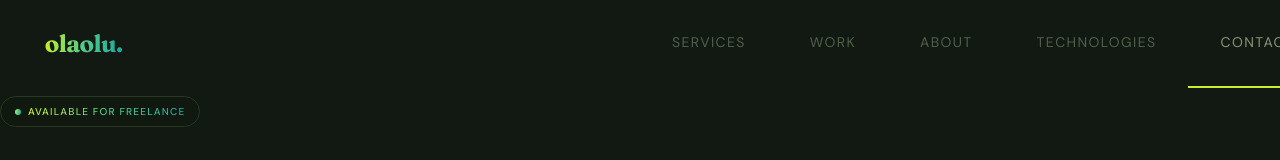
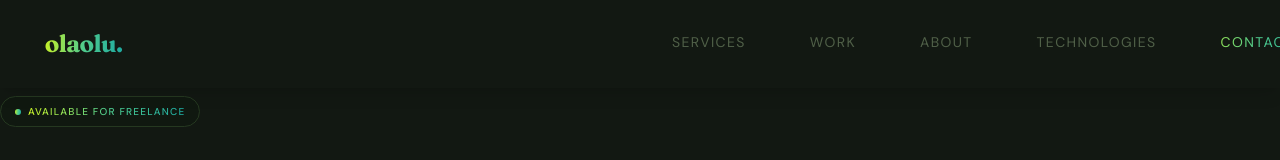
Before and after one commit to 0laolu/portfolio, a React (Vite) app: page / in a window 1280 px wide. Shown: the top 160 px of the page. Built offline with nearby package versions, Linux system fonts and the light colour scheme.

Commit message:
feat: make menu bar close when navlink is selected

```diff
--- a/src/components/header/Navbar.jsx
+++ b/src/components/header/Navbar.jsx
@@ -12,6 +12,17 @@ export default function Navbar() {
         setIsActive(!isActive)
         navLinksRef.current.classList.toggle("active")
         menuBarRef.current.classList.toggle("active")
+    }
+
+    const closeNavbar = () => {
+        setIsActive(false)
+        if (navLinksRef.current) {
+            navLinksRef.current.classList.remove("active")
+            navLinksRef.current.classList.add("invisible")
+        }
+        if (menuBarRef.current) {
+            menuBarRef.current.classList.remove("active")
+        }
     }
 
     useEffect(() => {
@@ -41,7 +52,7 @@ export default function Navbar() {
     }, [])
 
     return (
-        <header className="fixed top-0 w-full z-50 bg-[var(--color-bg)]">
+        <header className="fixed top-0 w-full z-50 bg-[var(--color-bg)] shadow-lg">
             <nav className=" w-93/100 max-w-[800px] mx-auto pt-4 flex justify-between items-center lg:max-w-[1440px] lg:pt-0">
                 <a href="/" className="grad-text text-2xl font-bold font-display tracking-tight">olaolu.</a>
 
@@ -53,12 +64,12 @@ export default function Navbar() {
 
                 <ul ref={navLinksRef} className={` bg-[var(--color-bg)] invisible fixed w-full min-h-full top-0 left-0 transform translate-x-[-100%] transition duration-500 lg:visible lg:static lg:w-1/2 min-h-auto lg:transform-none lg:translate-x-[0] lg:transition-none ${isActive ? "visible transform-none translate-none": "invisible"}`}>
                     <div className=" w-1/2 text-center mx-auto my-30 lg:w-full lg:text-left lg:mx-0 lg:my-0 lg:flex lg:justify-evenly">
-                         <li className={`${activeSection === 'services' ? 'border-b-2 border-[var(--color-g1)]' : ''} text-[var(--color-dim)] hover:text-[var(--color-cream)] uppercase tracking-widest text-sm p-8 cursor-pointer`}><a href="#services">Services</a></li>
-                        <li className={`${activeSection === 'work' ? 'border-b-2 border-[var(--color-g1)]' : ''} text-[var(--color-dim)] hover:text-[var(--color-cream)] uppercase tracking-widest text-sm p-8 cursor-pointer`}><a href="#work">Work</a></li>
-                        <li className={`${activeSection === 'about' ? 'border-b-2 border-[var(--color-g1)]' : ''} text-[var(--color-dim)] hover:text-[var(--color-cream)] uppercase tracking-widest text-sm p-8 cursor-pointer`}><a href="#about">About</a></li>
-                        <li className={`${activeSection === 'technologies' ? 'border-b-2 border-[var(--color-g1)]' : ''} text-[var(--color-dim)] hover:text-[var(--color-cream)] uppercase tracking-widest text-sm p-8 cursor-pointer`}><a href="#technologies">Technologies</a></li>
-                        <li className={`${activeSection === 'contact' ? 'border-b-2 border-[var(--color-g1)]' : ''} text-[var(--color-muted)] hover:text-[var(--color-cream)] uppercase tracking-widest text-sm p-8 cursor-pointer`}><a href="#contact">Contact</a></li>
-                        <li className="grad-bg text-[var(--color-bg)] font-semibold py-4 px-6 rounded-md my-4 mx-4 cursor-pointer hover:opacity-90 whitespace-nowrap"><a href="#contact">Hire Me</a></li>
+                         <li onClick={closeNavbar} className={`${activeSection === 'services' ? 'grad-text' : ''} text-[var(--color-dim)] hover:text-[var(--color-cream)] uppercase tracking-widest text-sm p-8 cursor-pointer`}><a href="#services">Services</a></li>
+                        <li onClick={closeNavbar} className={`${activeSection === 'work' ? 'grad-text' : ''} text-[var(--color-dim)] hover:text-[var(--color-cream)] uppercase tracking-widest text-sm p-8 cursor-pointer`}><a href="#work">Work</a></li>
+                        <li onClick={closeNavbar} className={`${activeSection === 'about' ? 'grad-text' : ''} text-[var(--color-dim)] hover:text-[var(--color-cream)] uppercase tracking-widest text-sm p-8 cursor-pointer`}><a href="#about">About</a></li>
+                        <li onClick={closeNavbar} className={`${activeSection === 'technologies' ? 'grad-text' : ''} text-[var(--color-dim)] hover:text-[var(--color-cream)] uppercase tracking-widest text-sm p-8 cursor-pointer`}><a href="#technologies">Technologies</a></li>
+                        <li onClick={closeNavbar} className={`${activeSection === 'contact' ? 'grad-text' : ''} text-[var(--color-muted)] hover:text-[var(--color-cream)] uppercase tracking-widest text-sm p-8 cursor-pointer`}><a href="#contact">Contact</a></li>
+                        <li onClick={closeNavbar} className="grad-bg text-[var(--color-bg)] font-semibold py-4 px-6 rounded-md my-4 mx-4 cursor-pointer hover:opacity-90 whitespace-nowrap"><a href="#contact">Hire Me</a></li>
                     </div>
                 </ul>
             </nav>
```
